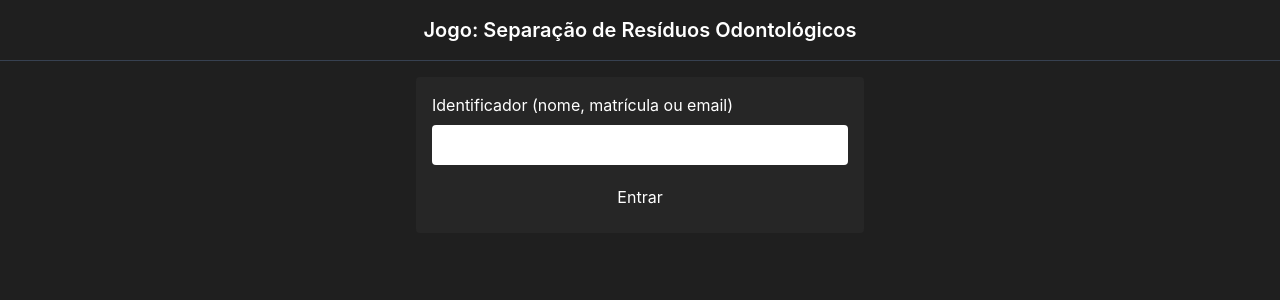
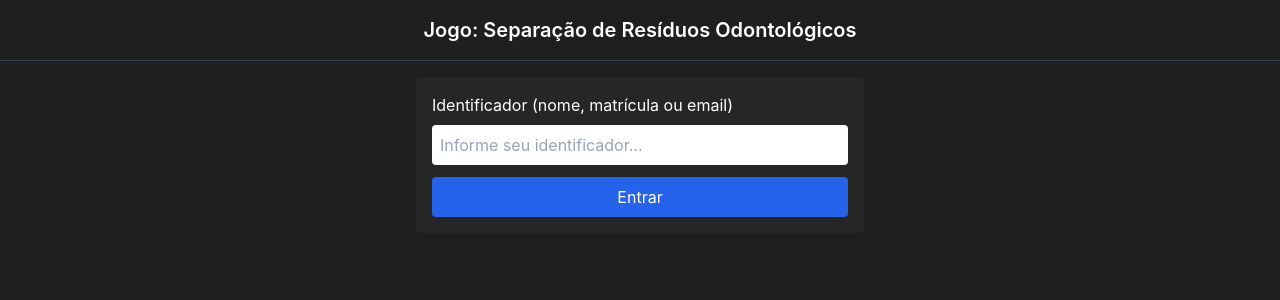
Before and after one commit to RafaelOlMoreira/JogoOdonto, a React (Vite) app in the folder frontend/: page / in a window 1280 px wide. Shown: the top 300 px of the page. Built offline with nearby package versions, Linux system fonts and the light colour scheme; no server answers.

Commit message:
fix(LoginForm): Adjust style from LoginForm

```diff
--- a/frontend/index.html
+++ b/frontend/index.html
@@ -4,7 +4,7 @@
     <meta charset="UTF-8" />
     <link href="/src/index.css" rel="stylesheet">
     <meta name="viewport" content="width=device-width, initial-scale=1.0" />
-    <title>jogo-odonto</title>
+    <title>Jogo Odontológico</title>
   </head>
   <body>
     <div id="root"></div>
--- a/frontend/src/components/LoginForm.jsx
+++ b/frontend/src/components/LoginForm.jsx
@@ -19,9 +19,9 @@ export default function LoginForm({ onLogin }) {
         <form onSubmit={submit} className="max-w-md mx-auto bg-[#262626] p-4
 rounded">
             <label className="block mb-2">Identificador (nome, matrícula ou email)</label>
-            <input value={identifier} onChange={e => setIdentifier(e.target.value)}
+            <input value={identifier} onChange={e => setIdentifier(e.target.value)} placeholder='Informe seu identificador...'
                 className="w-full p-2 rounded text-black" />
-            <button disabled={loading} className="mt-3 w-full py-2 rounded bgblue-600">Entrar</button>
+            <button disabled={loading} className="mt-3 w-full py-2 rounded bg-blue-600 hover:bg-blue-700">Entrar</button>
         </form>
     )
 }
```
